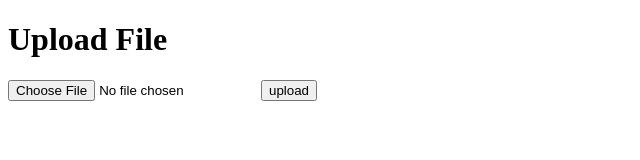
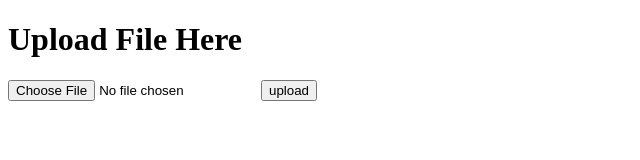
Before and after one commit to murtuzamorbi/angularupload, an Angular app: page / in a window 1280 px wide. Shown: the top 160 px of the page, without its empty margins (0-640 px from the left). Built offline with nearby package versions, Linux system fonts and the light colour scheme.

Commit message:
Update profile.component.html
updated the title

```diff
--- a/src/app/profile/profile.component.html
+++ b/src/app/profile/profile.component.html
@@ -1,4 +1,4 @@
-<h1>Upload File</h1>
+<h1>Upload File Here</h1>
 <div>
   <div *ngIf="error">
     {{ error.message}}
```
